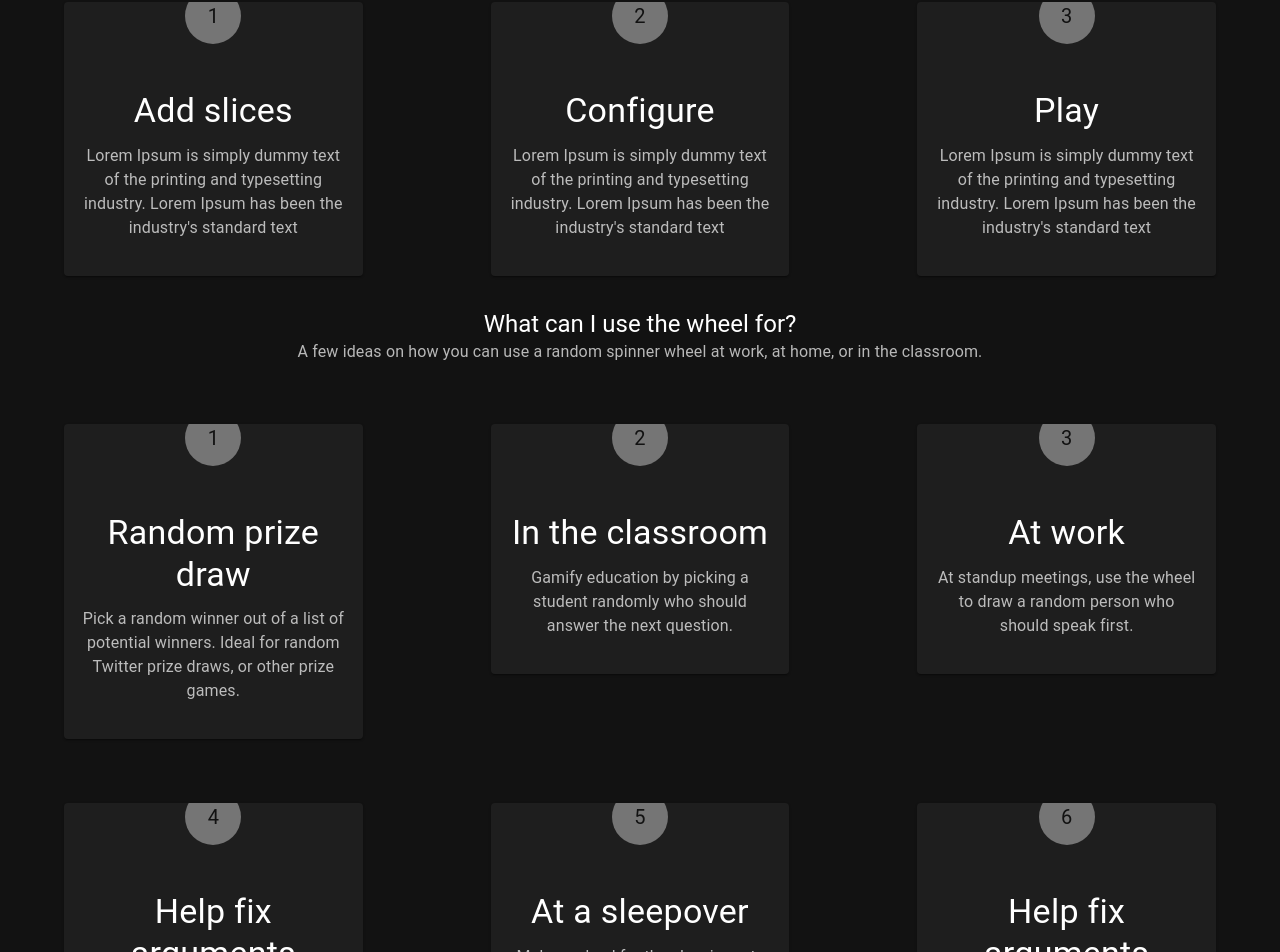
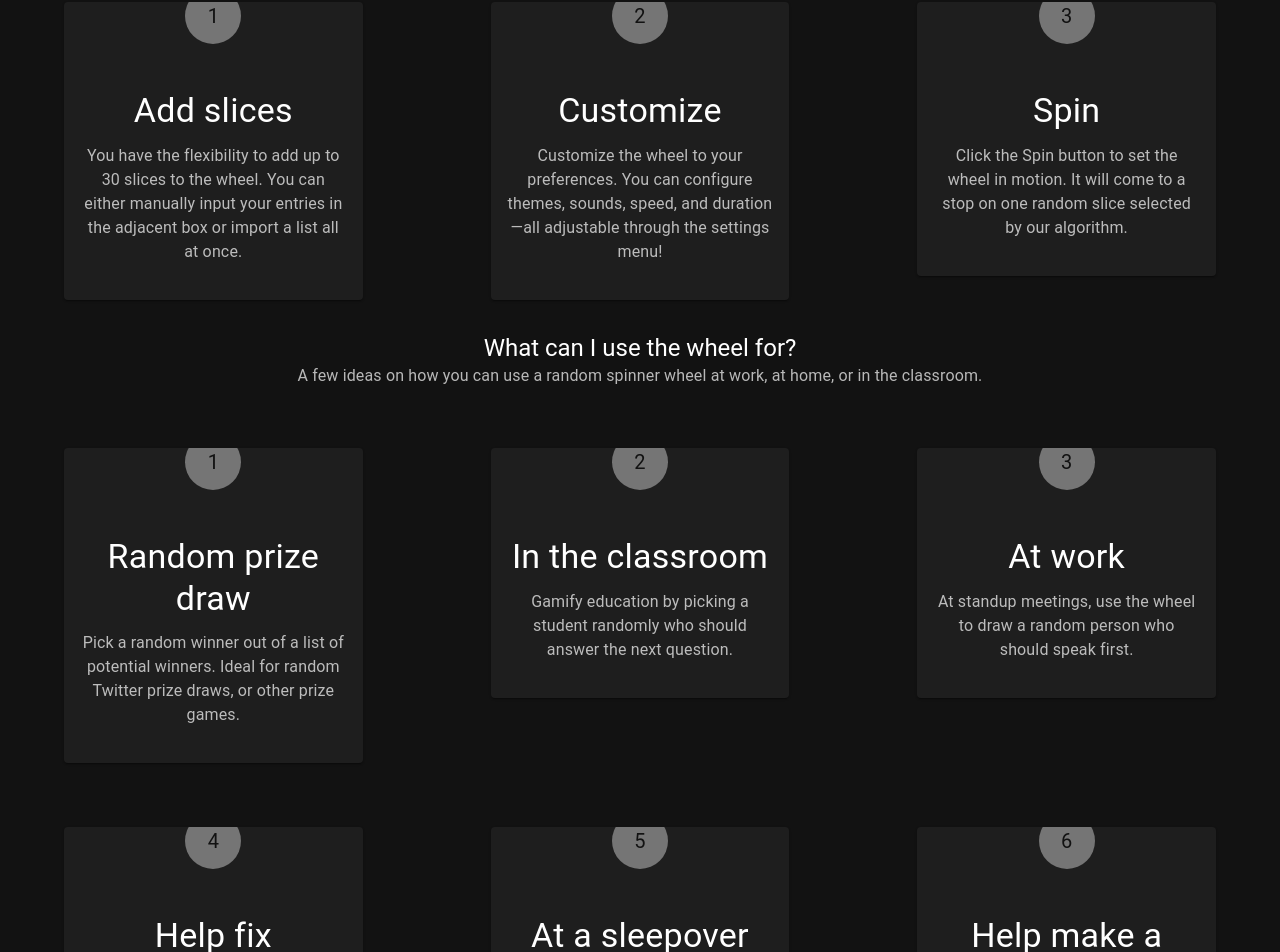
Before and after one commit to pushkar0108/spin-my-wheel, a Next.js app: page / in a window 1280 px wide. Shown: the part 808-1760 px from the top of the page. Built offline with nearby package versions, Linux system fonts and the light colour scheme; no server answers.

Commit message:
Progress

```diff
--- a/src/components/HowToUse.js
+++ b/src/components/HowToUse.js
@@ -38,21 +38,21 @@ export default function HowToUse({ }) {
                     <Component
                         index={1}
                         title="Add slices"
-                        subTitle="Lorem Ipsum is simply dummy text of the printing and typesetting industry. Lorem Ipsum has been the industry's standard text"
+                        subTitle="You have the flexibility to add up to 30 slices to the wheel. You can either manually input your entries in the adjacent box or import a list all at once."
                     />
                 </Grid>
                 <Grid item xs={12} md={4}>
                     <Component
                         index={2}
-                        title="Configure"
-                        subTitle="Lorem Ipsum is simply dummy text of the printing and typesetting industry. Lorem Ipsum has been the industry's standard text"
+                        title="Customize"
+                        subTitle="Customize the wheel to your preferences. You can configure themes, sounds, speed, and duration—all adjustable through the settings menu!"
                     />
                 </Grid>
                 <Grid item xs={12} md={4}>
                     <Component
                         index={3}
-                        title="Play"
-                        subTitle="Lorem Ipsum is simply dummy text of the printing and typesetting industry. Lorem Ipsum has been the industry's standard text"
+                        title="Spin"
+                        subTitle="Click the Spin button to set the wheel in motion. It will come to a stop on one random slice selected by our algorithm."
                     />
                 </Grid>
             </Grid>
--- a/src/components/WhatToUse.js
+++ b/src/components/WhatToUse.js
@@ -44,7 +44,7 @@ const items = [
         subTitle: "Make a wheel for the classic party game Truth or Dare. The wheel decides if the next player should say a truth, or do a dare."
     },
     {
-        title: "Help fix arguments",
+        title: "Help make a decision",
         subTitle: "Create a Yes or No wheel that will help you make decisions faster."
     },
 ]
```
